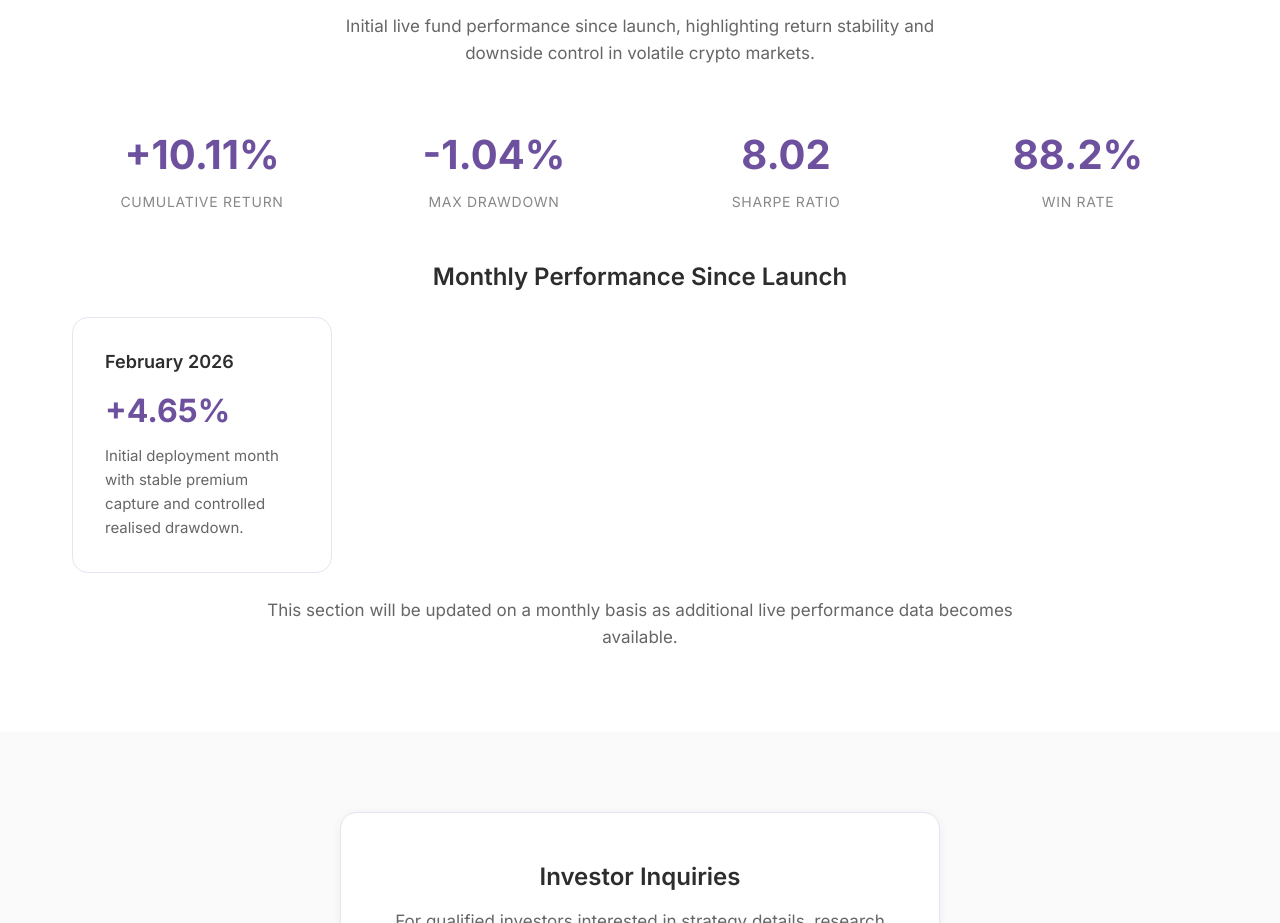
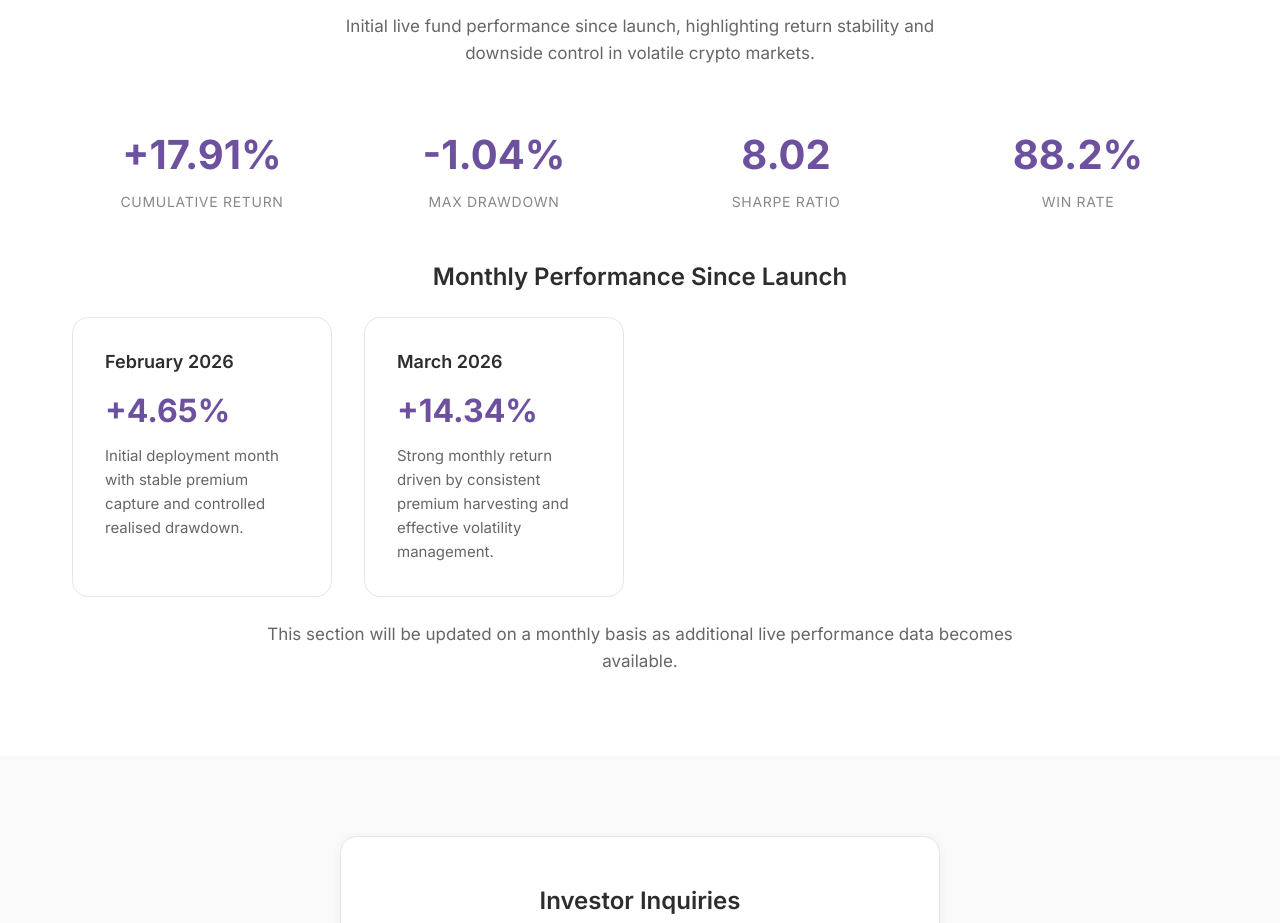
Before and after one commit to w-dq/smartdefusion.github.io, a plain HTML site: page index.html in a window 1280 px wide. Shown: the part 2254-3177 px from the top of the page. Drawn offline with Linux system fonts and the light colour scheme.

Commit message:
update March 2026

```diff
--- a/index.html
+++ b/index.html
@@ -171,7 +171,7 @@
       </div>
       <div class="stats-preview">
         <div class="stat-item">
-          <div class="stat-value">+10.11%</div>
+          <div class="stat-value">+17.91%</div>
           <div class="stat-label">Cumulative Return</div>
         </div>
         <div class="stat-item">
@@ -194,11 +194,11 @@
           <p style="font-size: 2rem; font-weight: 700; color: #6E519E; margin-bottom: 0.5rem;">+4.65%</p>
           <p>Initial deployment month with stable premium capture and controlled realised drawdown.</p>
         </div>
-        <!-- <div class="feature-card">
-          <h4>March 2026 (MTD)</h4>
-          <p style="font-size: 2rem; font-weight: 700; color: #6E519E; margin-bottom: 0.5rem;">+3.70%</p>
-          <p>Performance through 2026.03.09, maintaining positive returns despite elevated market volatility.</p>
-        </div> -->
+        <div class="feature-card">
+          <h4>March 2026</h4>
+          <p style="font-size: 2rem; font-weight: 700; color: #6E519E; margin-bottom: 0.5rem;">+14.34%</p>
+          <p>Strong monthly return driven by consistent premium harvesting and effective volatility management.</p>
+        </div>
       </div>
       <p style="margin-top: 1.5rem; text-align: center; color: #666; max-width: 820px; margin-left: auto; margin-right: auto;">
         This section will be updated on a monthly basis as additional live performance data becomes available.
```
